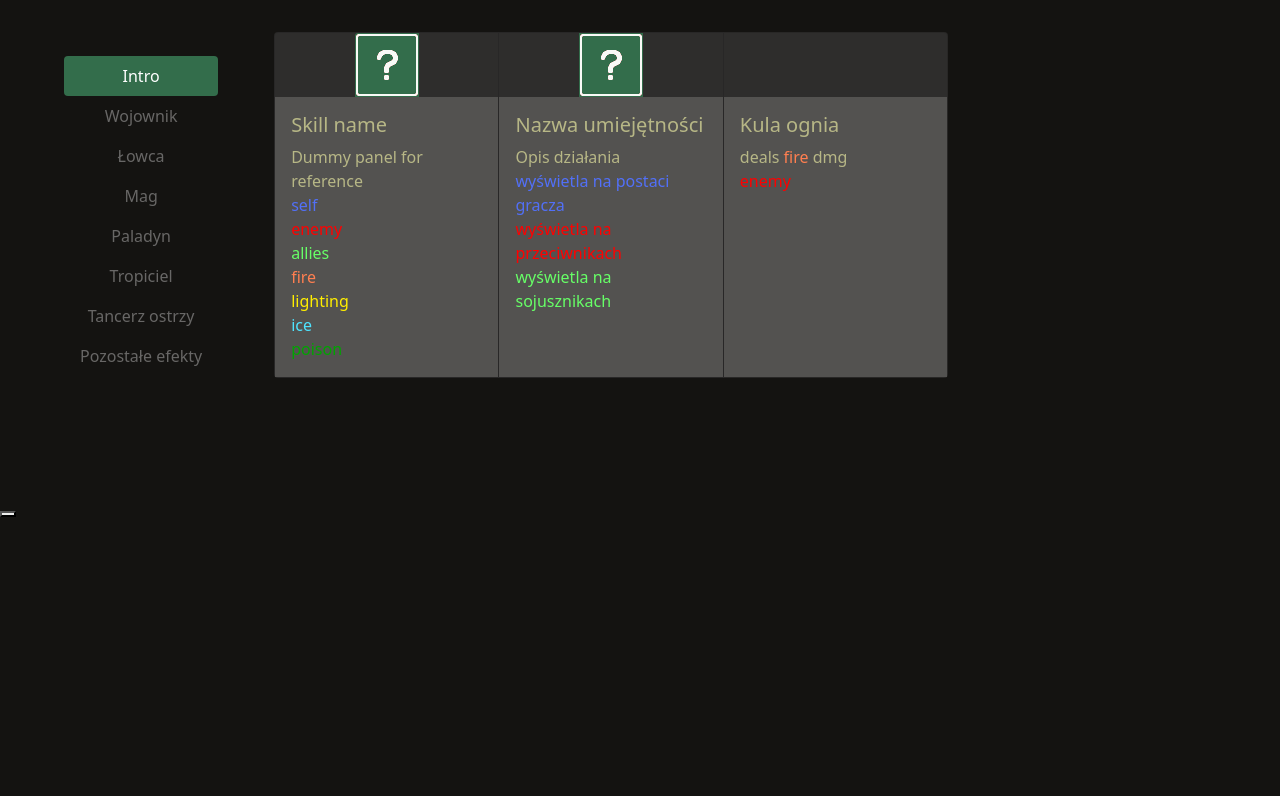
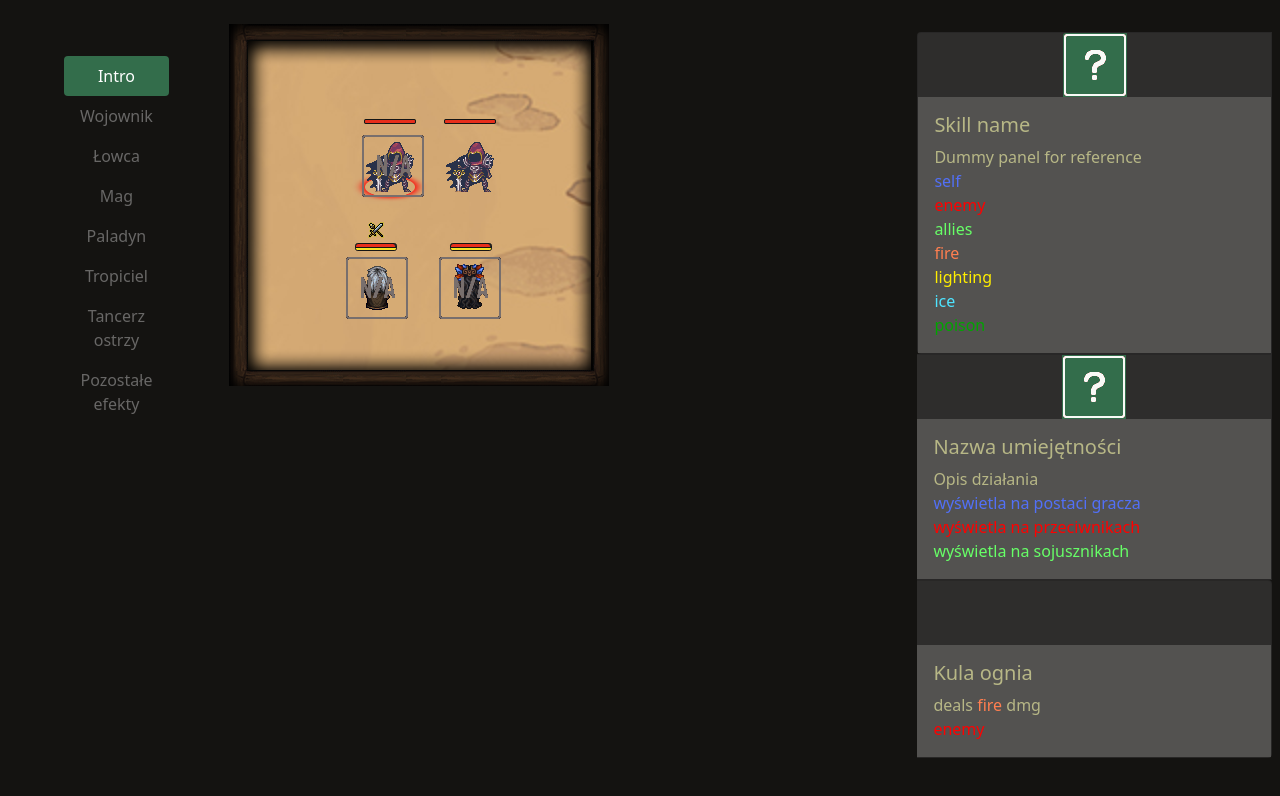
Before and after one commit to Lordz00/AnimSkill, a plain HTML site: page animSkillGrid.html in a window 1280 px wide. Drawn offline with nearby package versions, Linux system fonts and the light colour scheme.

Commit message:
jest diplay

```diff
--- a/animSkillGrid.html
+++ b/animSkillGrid.html
@@ -8,6 +8,7 @@
 
 </head>
 <body>
+
 <div class="container-xxl m-3 p-0">
 
       <div class="d-flex align-items-start m-2 mr-3">
@@ -23,7 +24,14 @@
 
         </div>
 
+        <div class="container m-2">
+          <img class="testAnimEnemy" id="myImgEnemy" src="img/na.gif" alt="image">
+          <img class="testAnimSelf" id="myImgSelf" src="img/na.gif" alt="image">
+          <img class="testAnimAlly" id="myImgAlly" src="img/na.gif" alt="image">
 
+
+          <img src="img/pokaz.png">
+        </div>
 
         <div class="tab-content ml-3 p-3" id="v-pills-tabContent">
 
@@ -1000,29 +1008,19 @@
 
 
 </div>
-
-
-
-<div class="container m-auto testDisplayBg"></div>
-
-
-<div class="container m-auto">
-  <img id="myImg" src="img/heal.gif" alt="image">
-</div>
-
-
-<button onclick='edit()'>
+<!--
+<button onclick='edit()'>test</button>
 
 
 <script>
 
 function edit() {
 
-  document.getElementById("myImg").src="img/quma.gif";
+  document.getElementById("myImgSelf").src="img/quma.gif";
 
 }
 
-</script>
+</script> -->
 
 
 
--- a/styles.css
+++ b/styles.css
@@ -56,7 +56,25 @@ body {
     color: rgb(0, 165, 0);
 }
 
-.testDisplayBg {
+.testDisplay {
 
-  background-image: url("/img/pokaz.png");
+  justify-self: center;
 }
+
+.testAnimEnemy {
+  position: absolute;
+  margin-top: 110px;
+  margin-left: 132px;
+}
+
+.testAnimSelf {
+  position: absolute;
+  margin-top: 232px;
+  margin-left: 116px;
+}
+
+.testAnimAlly {
+  position: absolute;
+  margin-top: 232px;
+  margin-left: 209px;
+}
```
